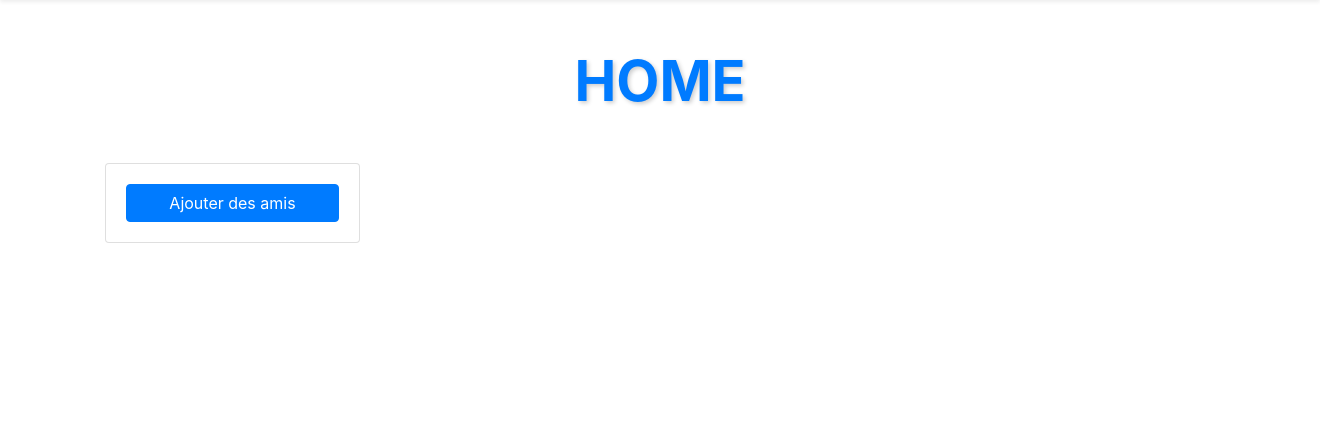
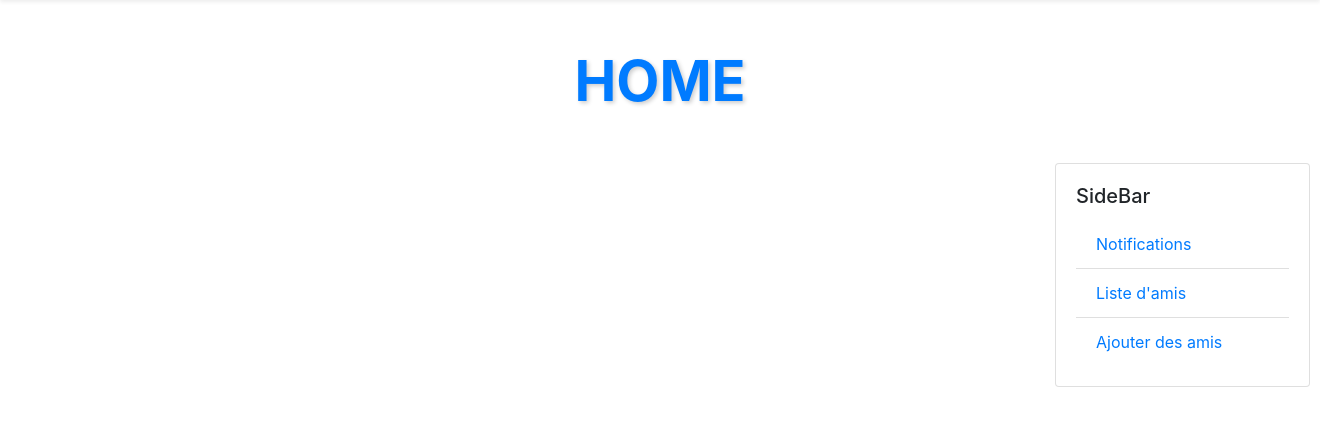
Before and after one commit to SekmenAhmet/stakiv3, a PHP site: page / in a window 1320 px wide. Shown: the part 56-482 px from the top of the page. Run offline with PHP 8.4, Linux system fonts and the light colour scheme; the visitor is signed in with stand-in values (Sample User, id 1); some libraries are stand-ins or nearby versions.

Commit message:
Ajout de la sidebar dans le profil et dans le home (Contenu de celle de la homepage à modifier)

```diff
--- a/views/home.php
+++ b/views/home.php
@@ -29,12 +29,18 @@
 <div class="container mt-5">
     <h1 class="display-4 text-primary text-center text-uppercase font-weight-bold mb-5" style="text-shadow: 2px 2px 4px rgba(0,0,0,0.2);">Home</h1>
     <div class="row justify-content-start">
-        <div class="col-md-3">
+            <?php if(isset($_SESSION['email'])): ?>
+        <div class="col-md-3 offset-md-10 position-relative">
             <div class="card">
                 <div class="card-body">
-                    <a href="/friends" class="btn btn-primary btn-block">Ajouter des amis</a>
+                    <h5 class="card-title">SideBar</h5>
+                    <ul class="list-group list-group-flush">
+                        <li class="list-group-item"><a href="/notifs">Notifications</a></li>
+                        <li class="list-group-item"><a href="/friendslist">Liste d'amis</a></li>
+                        <li class="list-group-item"><a href="/friends">Ajouter des amis</a></li>
+                    </ul>
                 </div>
             </div>
         </div>
-    </div>
+        <?php endif; ?>
 </div>
```
Also changed, not shown: views/login.php (+2 -6 lines), views/profil.php (+15 -11 lines).
